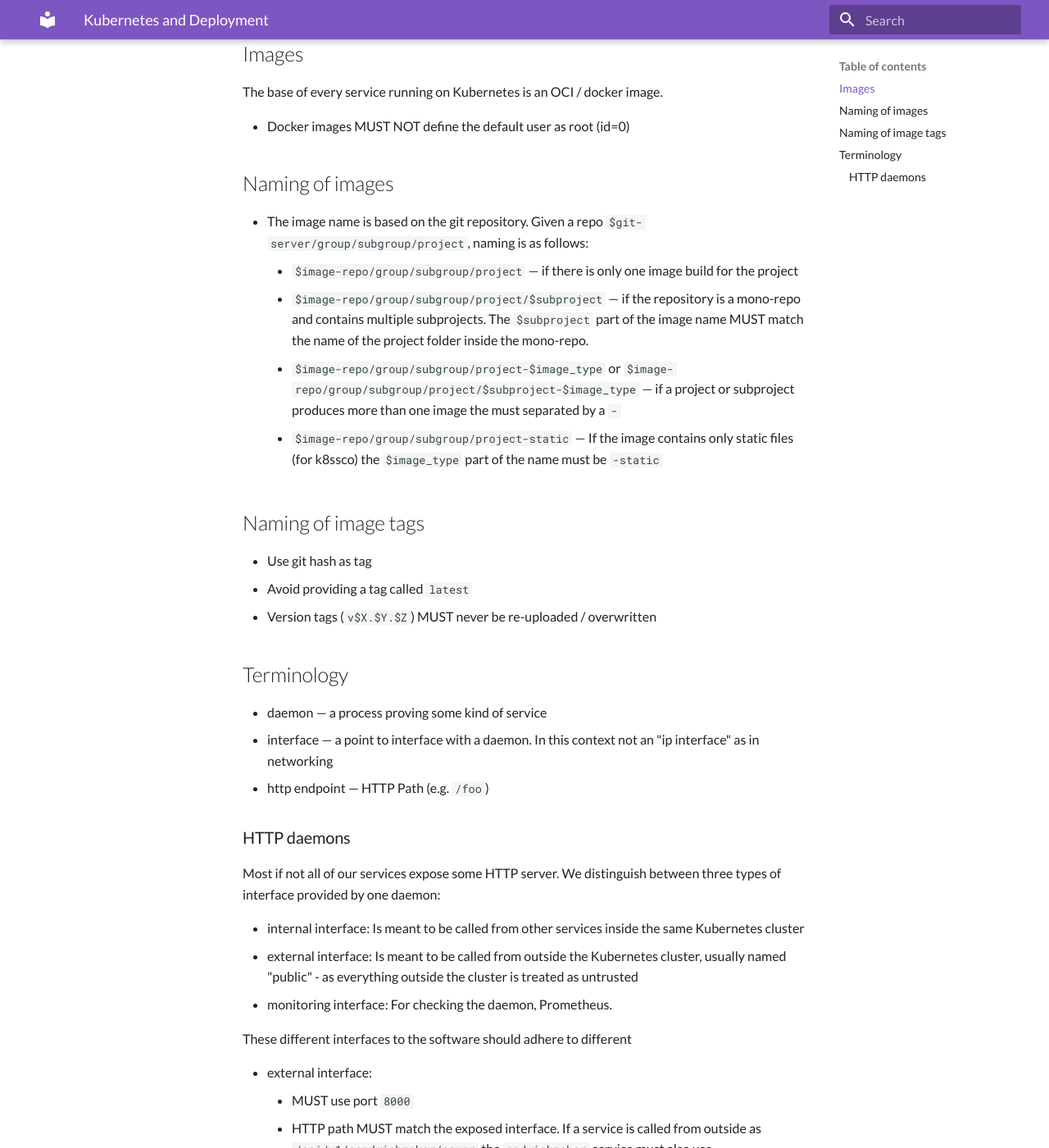
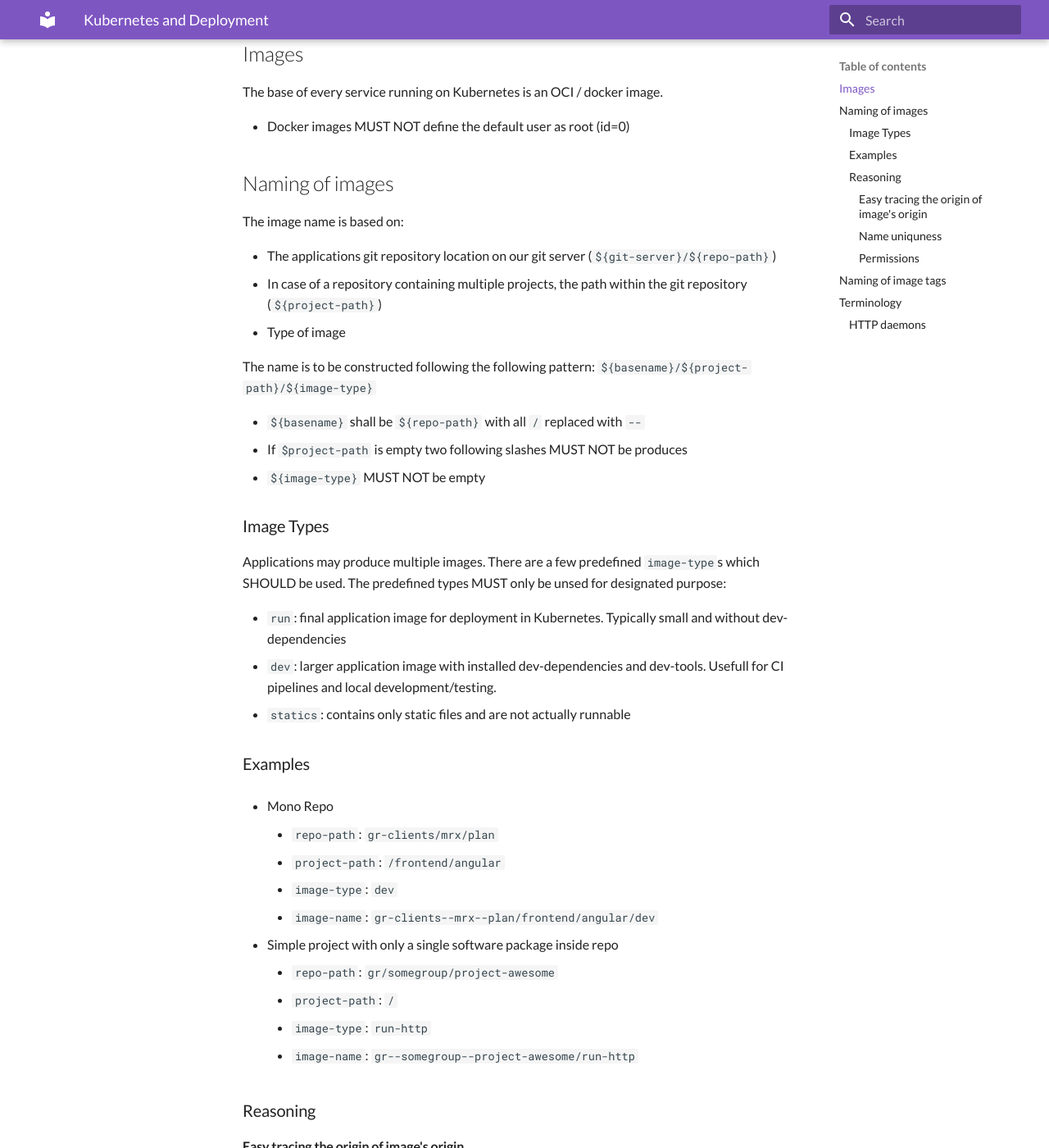
Before and after one commit to GreyRook/code-with-style, an MkDocs documentation site: the page built from docs/k8s/index.md, in a window 1280 px wide and 1400 px high, scrolled down 245 px. Shown: the whole window at 82% size. Built offline with MkDocs 1.6.1 and Material for MkDocs 9.7.7, drawn with Linux system fonts in a browser that asks for light colours; some of the changed text lies outside the part shown.

Commit message:
rework image naming
Reviewed-by: Florian Ludwig <f.ludwig@greyrook.com>
Reviewed-by: Malte Behrendt <m.behrendt@greyrook.com>
Reviewed-by: Amin Jamal <a.jamal@greyrook.com>
Reviewed-by: Fabian Elsner <f.elsner@greyrook.com>
Part-of: <http://git.r0k.de/gr/internal/guides/code-with-style/-/merge_requests/55>

```diff
--- a/docs/k8s/index.md
+++ b/docs/k8s/index.md
@@ -11,12 +11,63 @@
 
 ## Naming of images
 
- * The image name is based on the git repository. Given a repo `$git-server/group/subgroup/project`, naming is as follows:
-    * `$image-repo/group/subgroup/project` — if there is only one image build for the project
-    * `$image-repo/group/subgroup/project/$subproject` — if the repository is a mono-repo and contains multiple subprojects. The `$subproject` part of the image name MUST match the name of the project folder inside the mono-repo.
-    * `$image-repo/group/subgroup/project-$image_type` or `$image-repo/group/subgroup/project/$subproject-$image_type` — if a project or subproject produces more than one image the must separated by a `-`
-    * `$image-repo/group/subgroup/project-static` — If the image contains only static files (for k8ssco) the `$image_type` part of the name must be `-static`
+The image name is based on:
 
+  * The applications git repository location on our git server (`${git-server}/${repo-path}`)
+  * In case of a repository containing multiple projects, the path within the git repository (`${project-path}`)
+  * Type of image
+
+The name is to be constructed following the following pattern: `${basename}/${project-path}/${image-type}`
+
+ * `${basename}` shall be `${repo-path}` with all `/` replaced with `--`
+ * If `$project-path` is empty two following slashes MUST NOT be produces
+ * `${image-type}` MUST NOT be empty
+
+
+### Image Types
+
+Applications may produce multiple images.
+There are a few predefined `image-type`s which SHOULD be used.
+The predefined types MUST only be unsed for designated purpose:
+
+* `run`: final application image for deployment in Kubernetes. Typically small and without dev-dependencies
+* `dev`: larger application image with installed dev-dependencies and dev-tools. Usefull for CI pipelines and local development/testing.
+* `statics`: contains only static files and are not actually runnable
+
+
+### Examples
+
+ * Mono Repo
+     * `repo-path`: `gr-clients/mrx/plan`
+     * `project-path`: `/frontend/angular`
+     * `image-type`: `dev`
+     * `image-name`: `gr-clients--mrx--plan/frontend/angular/dev`
+
+ * Simple project with only a single software package inside repo
+     * `repo-path`: `gr/somegroup/project-awesome`
+     * `project-path`: `/`
+     * `image-type`: `run-http`
+     * `image-name`: `gr--somegroup--project-awesome/run-http`
+
+
+### Reasoning
+
+#### Easy tracing the origin of image's origin
+
+The source code location allows for identifying corresponding code, configurations, and CI pipelines.
+
+#### Name uniquness
+
+Usage of packages names (e.g. as definied in pyproject.toml or package.json) might lead to clashes in image names as packages across languages might use the same name for a package.
+E.g. a HTML/CSS/JS-based frontend and the corresponding python backend implementations.
+
+
+#### Permissions
+
+Slaches `/` denote groups in image repositories and permissions are bound on those.
+Therefore having the `repo-path` as the first part of the image name ensures that permissions in the image repository map to the git server structure.
+This requires to replace the `/` in `repo-path`.
+`--` was choosen to make it easier to read for names already including `-`.
 
 ## Naming of image tags
 
```
